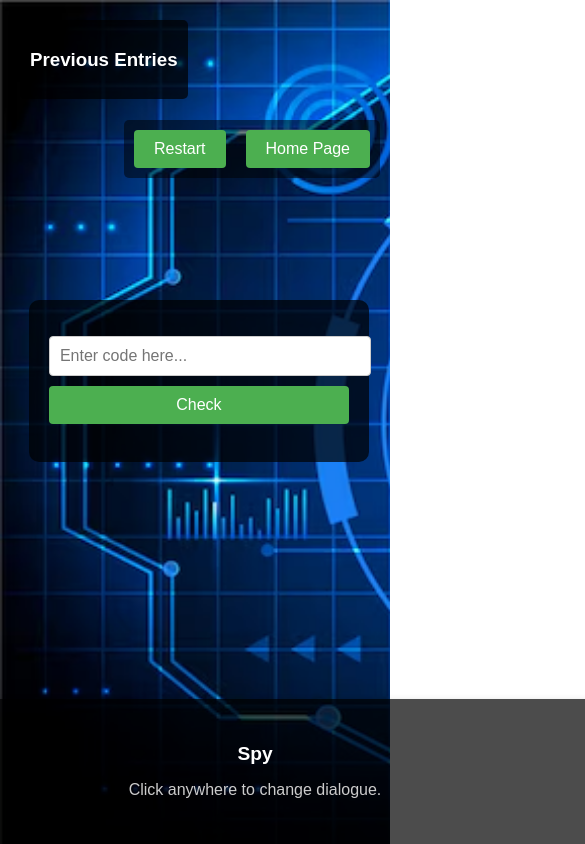
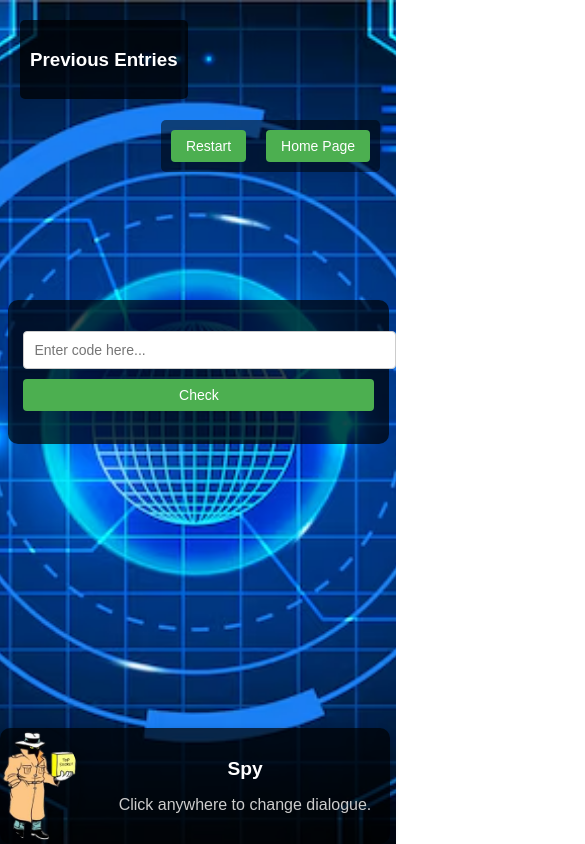
Before and after one commit to Iumunnakwe/Thief-Spy, a plain HTML site: page spy.html in a window 390 px wide. Shown: the top 844 px of the page, 585 px wide, since content can reach past the window. Drawn offline with Linux system fonts and the light colour scheme.

Commit message:
Update spy_styles.css

```diff
--- a/spy_styles.css
+++ b/spy_styles.css
@@ -253,3 +253,51 @@ margin-right: 10px; /* Add space between buttons */
   margin-top: 10px;
   font-size: 14px;
 }
+
+@media (max-width: 768px) {
+  body {
+    background-image: url('background.avif');
+    background-size: cover; /* Ensures the image covers the entire area */
+    background-repeat: no-repeat; /* Prevents the image from repeating */
+    background-position: center; /* Centers the image */
+    background-attachment: fixed; /* Keeps the background fixed during scrolling */
+    /* other styles */
+  }
+
+  .textbox-container {
+    width: 90%; /* Full width on mobile */
+    padding: 15px; /* Less padding */
+  }
+
+  input[type="text"] {
+    font-size: 14px; /* Smaller font size */
+  }
+
+  button {
+    font-size: 14px; /* Smaller button font */
+    padding: 8px 15px; /* Smaller padding */
+  }
+
+  .character img {
+    width: 80px; /* Smaller character image */
+  }
+
+  #gifImage, #gifImageWin, #gifImageOpen {
+    width: 100vw; /* Adjusts the width of GIF images */
+    position: absolute; /* Use absolute positioning */
+    top: 180px; /* Increase this value to move it down */
+    left: 50%; /* Centers the GIFs horizontally */
+    transform: translateX(-50%); /* Adjusts for the width to keep it centered */
+}
+  .character {
+    width: 100vw;
+  }
+
+  #additionalWords {
+    font-size: 16px; /* Smaller text for mobile */
+  }
+
+  #scoreboard {
+    font-size: 18px; /* Smaller scoreboard font */
+  }
+}
```
